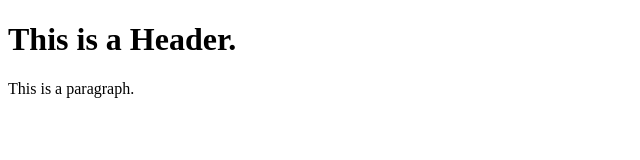
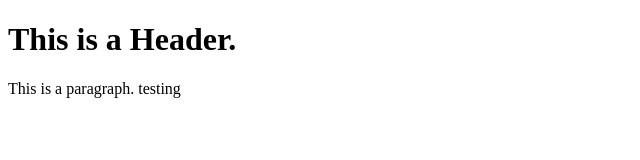
Before and after one commit to incognitoburito/git-test, a plain HTML site: page index.html in a window 1280 px wide. Shown: the full height of the page, 0-640 px from the left. Drawn offline with Linux system fonts and the light colour scheme.

Commit message:
Second commit part 2

```diff
--- a/index.html
+++ b/index.html
@@ -5,7 +5,7 @@
         This is a Header.
     </h1>
     <p>
-        This is a paragraph.
+        This is a paragraph. testing
     </p>
 </body>
 </html>
```
